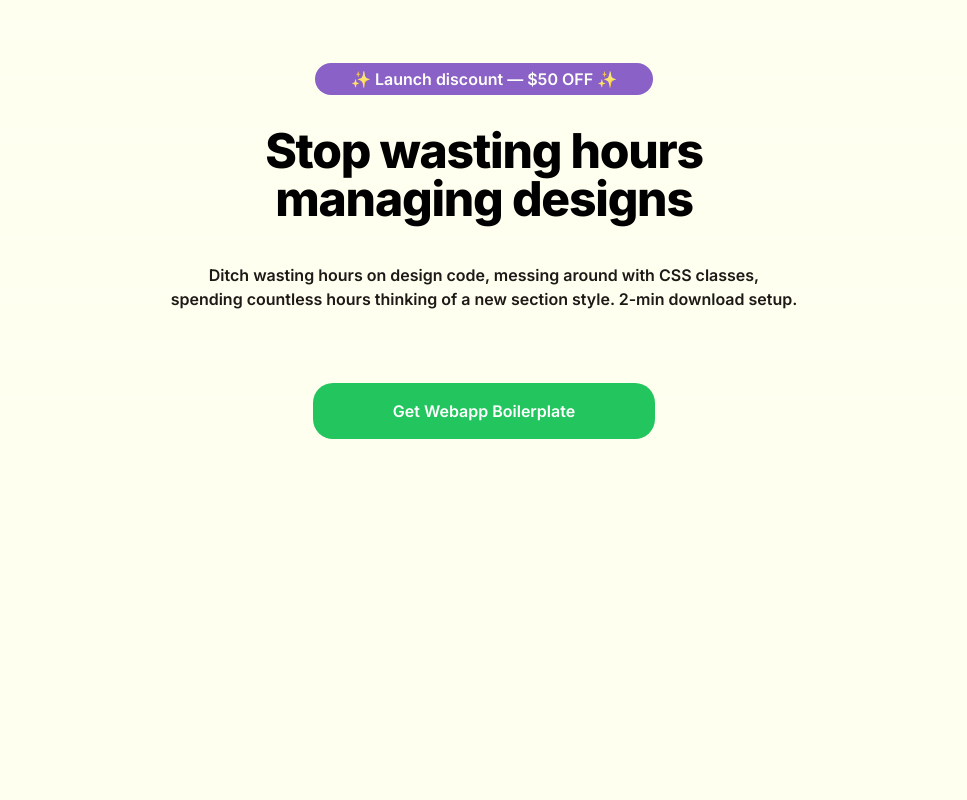
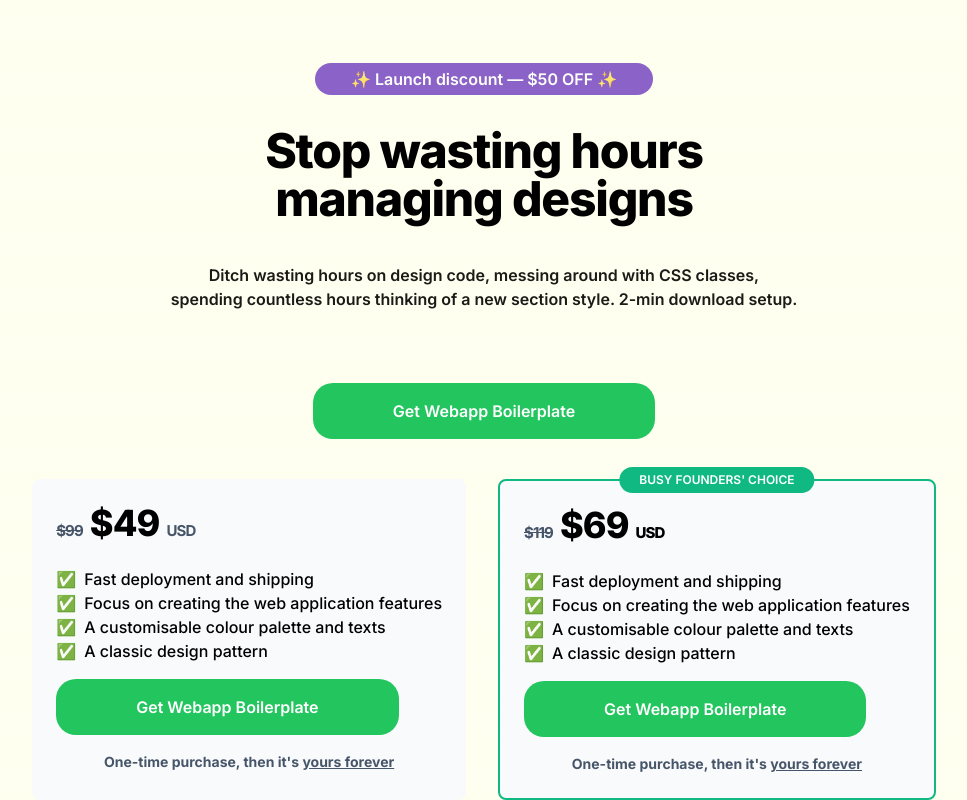
Before and after one commit to Aby-ss/webapp-boilerplate, a Next.js app in the folder webapp-boilerplate/: page / in a window 1280 px wide. Shown: the part 2353-3153 px from the top of the page, without its empty margins (156-1123 px from the left). Before the commit the page ends 2792 px from the top, so only its background shows below. Built offline with nearby package versions, Linux system fonts and the light colour scheme.

Commit message:
[feat] Added basic pricing plan section

```diff
--- a/webapp-boilerplate/src/app/page.js
+++ b/webapp-boilerplate/src/app/page.js
@@ -61,7 +61,7 @@ export default function Home() {
           and focus on creating the features of web app for maximum customer retention
         </p>
         <div className="flex items-center space-x-4 mt-4">
-          <img src="/path/to/your/image.jpg" alt="Profile" className="w-16 h-16 rounded-full border-4 border-lime-500" />
+          <img src="/path/to/your/image.jpg" alt="Profile" className="w-16 h-16 rounded-full border-4 border-emerald-500" />
           <div>
             <h1 className="text-xl font-bold text-center">R. Andrew</h1>
             <p className="text-base text-center">21.3k followers on X</p>
@@ -98,7 +98,7 @@ export default function Home() {
           and have a great looking web app landing page ready in a few hours
         </p>
         <div className="flex items-center space-x-4 mt-4">
-          <img src="/path/to/your/image.jpg" alt="Profile" className="w-16 h-16 rounded-full border-4 border-lime-500" />
+          <img src="/path/to/your/image.jpg" alt="Profile" className="w-16 h-16 rounded-full border-4 border-emeraldw -500" />
           <div>
             <h1 className="text-xl font-bold text-center">Mathhew B.</h1>
             <p className="text-base text-center">15.7k followers on X</p>
@@ -126,6 +126,50 @@ export default function Home() {
           Get Webapp Boilerplate
       </button>
 
+      <div className="absolute top-[350%]">
+        <div className="flex space-x-8 mt-8">
+          <div className="bg-slate-50 p-6 rounded-lg relative">
+          <h1 className="text-4xl font-extrabold mb-4 tracking-tight">
+            <span className="line-through text-[15px] font-bold text-slate-600">$99</span> $49 <span className="text-[15px] font-bold text-slate-600">USD</span>
+          </h1>
+            <ul className="list-none text-left mb-4">
+              <li className="flex items-center font-medium"><span className="mr-2">✅</span> Fast deployment and shipping</li>
+              <li className="flex items-center font-medium"><span className="mr-2">✅</span> Focus on creating the web application features</li>
+              <li className="flex items-center font-medium"><span className="mr-2">✅</span> A customisable colour palette and texts</li>
+              <li className="flex items-center font-medium"><span className="mr-2">✅</span> A classic design pattern</li>
+            </ul>
+            <button className="bg-green-500 text-white font-semibold py-4 px-20 rounded-lg mb-4" style={{ borderRadius: '20px' }}>
+              Get Webapp Boilerplate
+            </button>
+            <p className="text-center w-full font-bold text-[14px] text-slate-600">
+              One-time purchase, then it's <span className="underline">yours forever</span>
+            </p>
+          </div>
+          <div className="bg-slate-50 p-6 rounded-lg relative border-[2.5px] border-emerald-500">
+            <div className="absolute top-[-15px] left-1/2 transform -translate-x-1/2">
+              <button className="bg-emerald-500 text-[12px] text-white font-semibold py-1 px-5 rounded-lg" style={{ borderRadius: '50px' }}>
+                BUSY FOUNDERS' CHOICE
+              </button>
+            </div>
+            <h1 className="text-4xl font-extrabold mb-4 tracking-tight">
+              <span className="line-through text-[15px] font-bold text-slate-600">$119</span> $69 <span className="text-[15px] font-bol text-slate-600d">USD</span>
+            </h1>
+            <ul className="list-none text-left mb-4">
+              <li className="flex items-center font-medium"><span className="mr-2">✅</span> Fast deployment and shipping</li>
+              <li className="flex items-center font-medium"><span className="mr-2">✅</span> Focus on creating the web application features</li>
+              <li className="flex items-center font-medium"><span className="mr-2">✅</span> A customisable colour palette and texts</li>
+              <li className="flex items-center font-medium"><span className="mr-2">✅</span> A classic design pattern</li>
+            </ul>
+            <button className="bg-green-500 text-white font-semibold py-4 px-20 rounded-lg mb-4" style={{ borderRadius: '20px' }}>
+              Get Webapp Boilerplate
+            </button>
+            <p className="text-center w-full font-bold text-[14px] text-slate-600">
+              One-time purchase, then it's <span className="underline">yours forever</span>
+            </p>
+          </div>
+        </div>
+      </div>
+
     </main>
   );
 }
```
